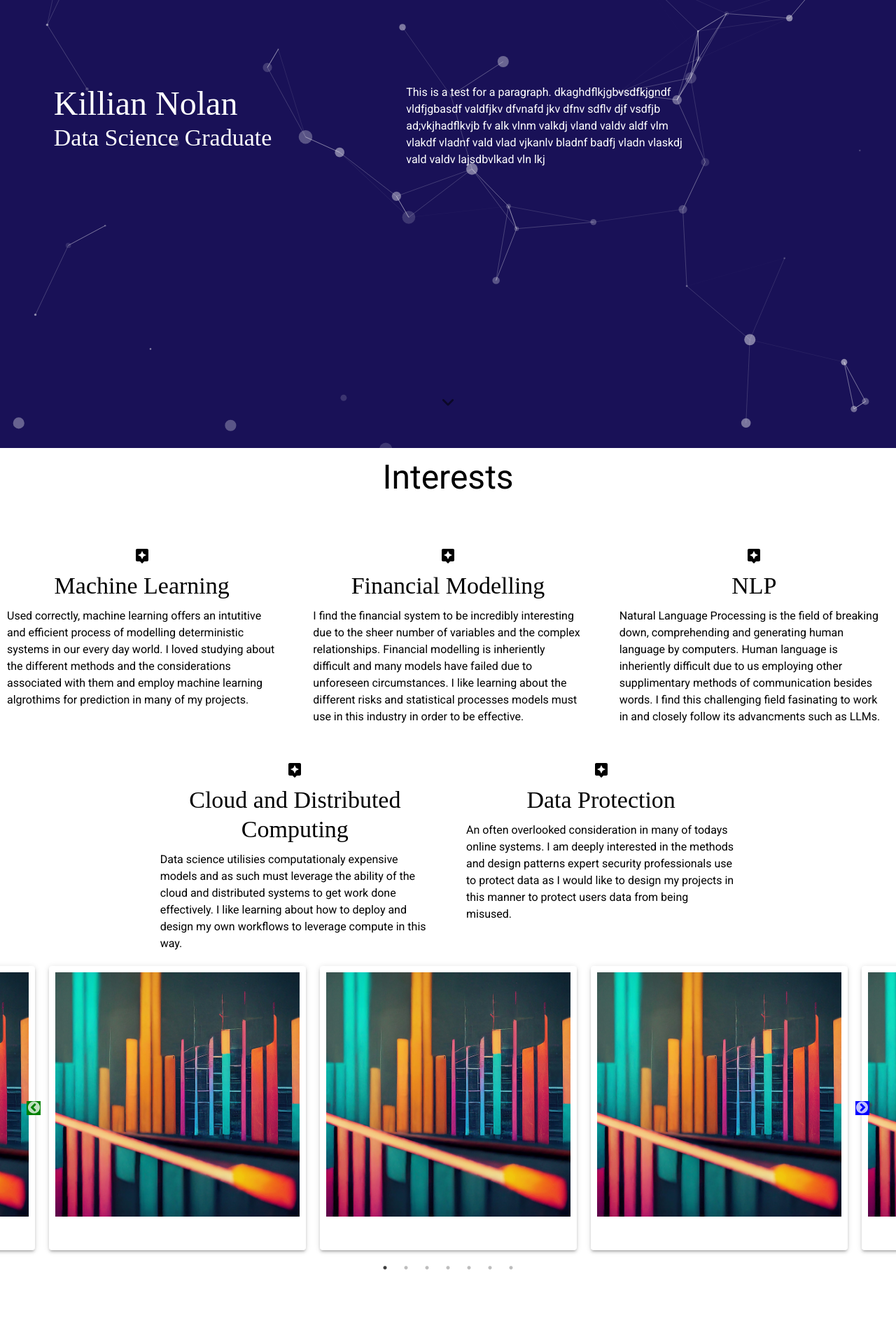
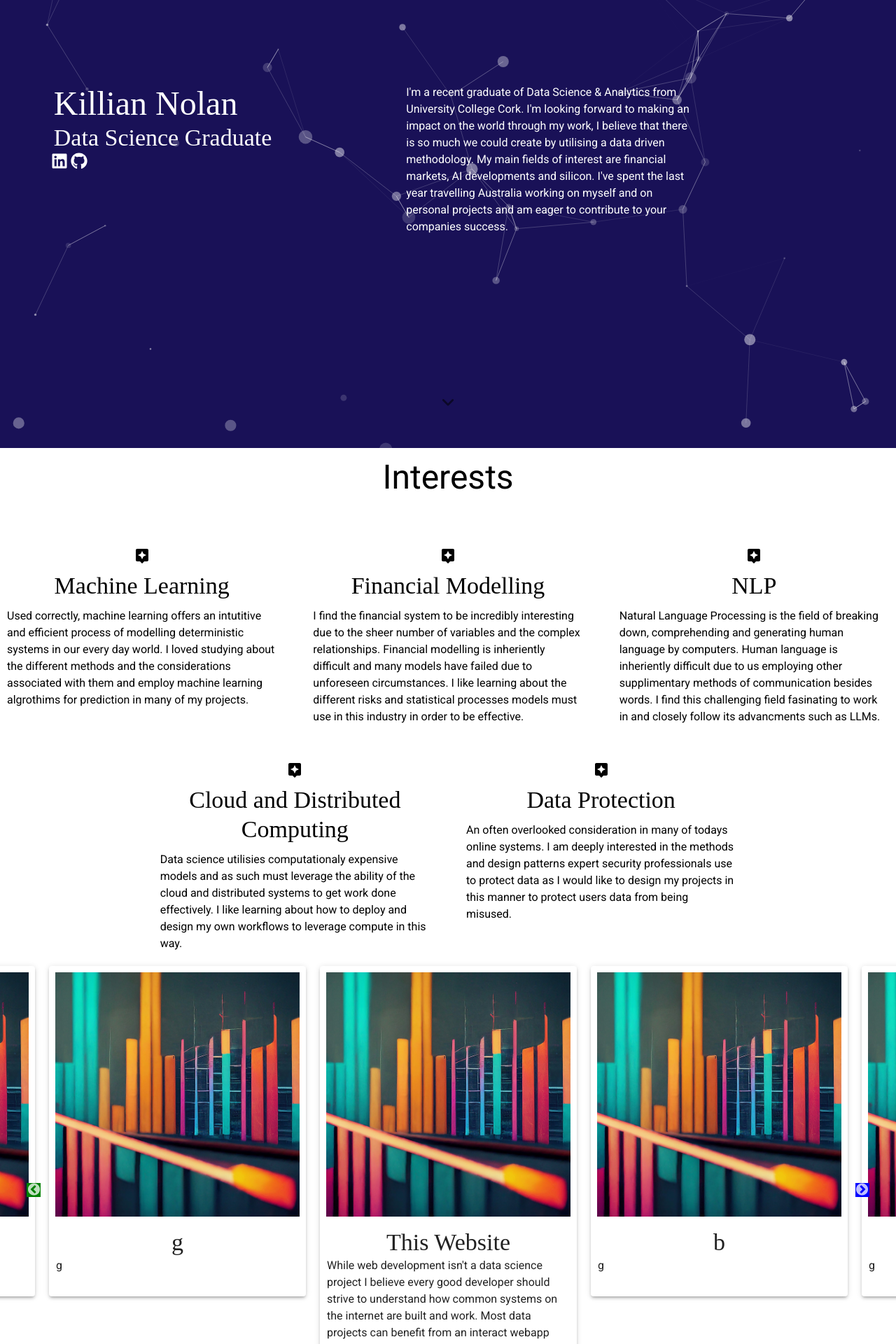
Before and after one commit to killian-n/killian-n.github.io, a React (Vite) app in the folder frontend/: page /#/ in a window 1280 px wide. Shown: the part 160-2080 px from the top of the page at 70% size. Before the commit the page ends 1981 px from the top, so only its background shows below. Built offline with nearby package versions, Linux system fonts and the light colour scheme; the HTML template or start-up script is replaced by a standard one.

Commit message:
Added social links to homepage and new structure. -Aligned projectCard calls with the new props.

```diff
--- a/frontend/src/pages/Home.tsx
+++ b/frontend/src/pages/Home.tsx
@@ -1,4 +1,4 @@
-import { Typography, Box, Grid } from '@mui/material';
+import { Typography, Box, Grid, Stack } from '@mui/material';
 import ParticleBackground from '../components/ParticleBackground';
 import ExpandMoreRoundedIcon from '@mui/icons-material/ExpandMoreRounded';
 import { styled } from '@mui/material';
@@ -9,6 +9,9 @@ import AssistantIcon from '@mui/icons-material/Assistant';
 import { NavContext } from '../components/NavContext';
 import ProjectCard from '../components/ProjectCard';
 import ProjectSlider from '../components/ProjectSlider';
+import SocialButton from '../components/SocialButton';
+import LinkedInIcon from '../assets/linkedin-brands-solid.svg';
+import GitHubIcon from '../assets/github-brands-solid.svg';
 
 const TitleTypography = styled(Typography)({
   color: 'white',
@@ -46,13 +49,28 @@ function HomePage() {
         <Grid item xs={12} sm={12} md={4} lg={4} sx={{ marginLeft: '6%' }}>
           <TitleTypography variant="h3">Killian Nolan</TitleTypography>
           <TitleTypography variant="h4">Data Science Graduate</TitleTypography>
+          <Stack direction="row">
+            <SocialButton
+              name="LinkedIn"
+              link="https://www.linkedin.com/in/killianbriannolan/"
+              icon={LinkedInIcon}
+            />
+            <SocialButton
+              name="GitHub"
+              link="https://github.com/killian-n"
+              icon={GitHubIcon}
+            />
+          </Stack>
         </Grid>
         <Grid item xs={12} sm={12} md={4} lg={4} sx={{ marginLeft: '6%' }}>
           <Typography sx={{ color: 'white' }}>
-            This is a test for a paragraph. dkaghdflkjgbvsdfkjgndf vldfjgbasdf
-            valdfjkv dfvnafd jkv dfnv sdflv djf vsdfjb ad;vkjhadflkvjb fv alk
-            vlnm valkdj vland valdv aldf vlm vlakdf vladnf vald vlad vjkanlv
-            bladnf badfj vladn vlaskdj vald valdv lajsdbvlkad vln lkj
+            I'm a recent graduate of Data Science & Analytics from University
+            College Cork. I'm looking forward to making an impact on the world
+            through my work, I believe that there is so much we could create by
+            utilising a data driven methodology. My main fields of interest are
+            financial markets, AI developments and silicon. I've spent the last
+            year travelling Australia working on myself and on personal projects
+            and am eager to contribute to your companies success.
           </Typography>
         </Grid>
       </Grid>
@@ -149,13 +167,22 @@ function HomePage() {
         }}
       >
         <ProjectSlider className="project-slider" onClick={() => {}} style={{}}>
-          <ProjectCard img="banner.jpg">a</ProjectCard>
-          <ProjectCard img="banner.jpg">b</ProjectCard>
-          <ProjectCard img="banner.jpg">c</ProjectCard>
-          <ProjectCard img="banner.jpg">d</ProjectCard>
-          <ProjectCard img="banner.jpg">e</ProjectCard>
-          <ProjectCard img="banner.jpg">f</ProjectCard>
-          <ProjectCard img="banner.jpg">g</ProjectCard>
+          <ProjectCard
+            title="This Website"
+            img="banner.jpg"
+            desc="While web development isn't a data science project I believe every
+            good developer should strive to understand how common systems on the
+            internet are built and work. Most data projects can benefit from an
+            interact webapp sitting in front of them, as well as many projects
+            require collecting data from the web. I built this website using
+            TypeScript and React."
+          />
+          <ProjectCard img="banner.jpg" title="b" desc="g" />
+          <ProjectCard img="banner.jpg" title="c" desc="g" />
+          <ProjectCard img="banner.jpg" title="d" desc="g" />
+          <ProjectCard img="banner.jpg" title="e" desc="g" />
+          <ProjectCard img="banner.jpg" title="f" desc="g" />
+          <ProjectCard img="banner.jpg" title="g" desc="g" />
         </ProjectSlider>
       </Box>
     </Box>
```
